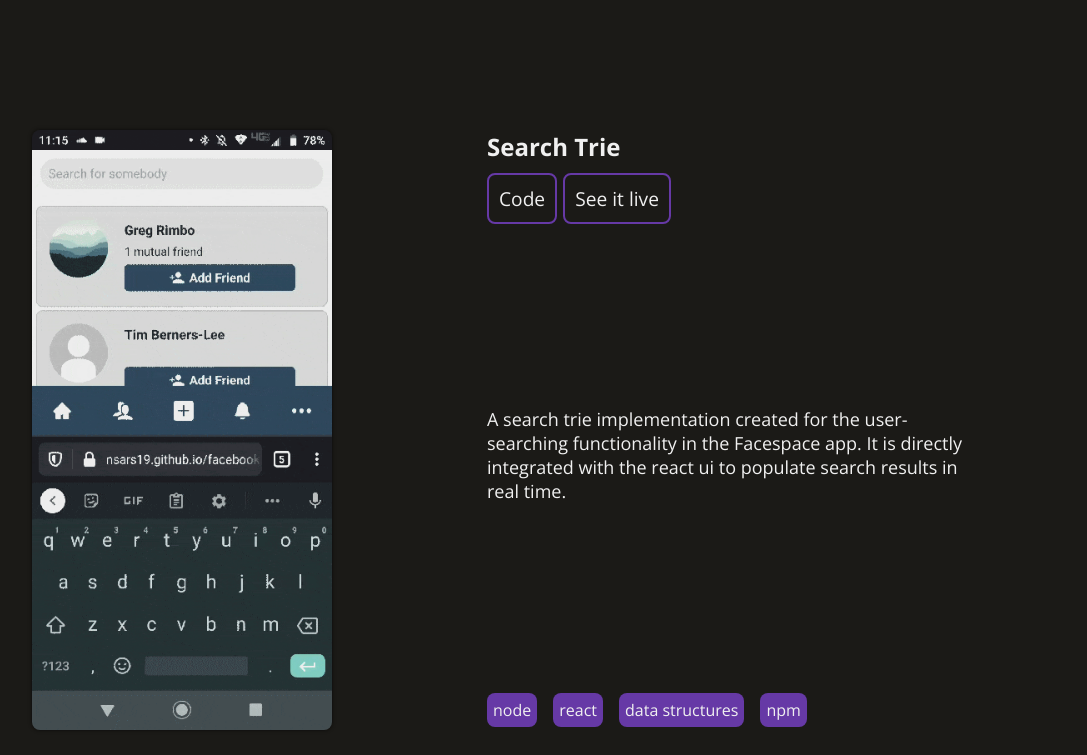
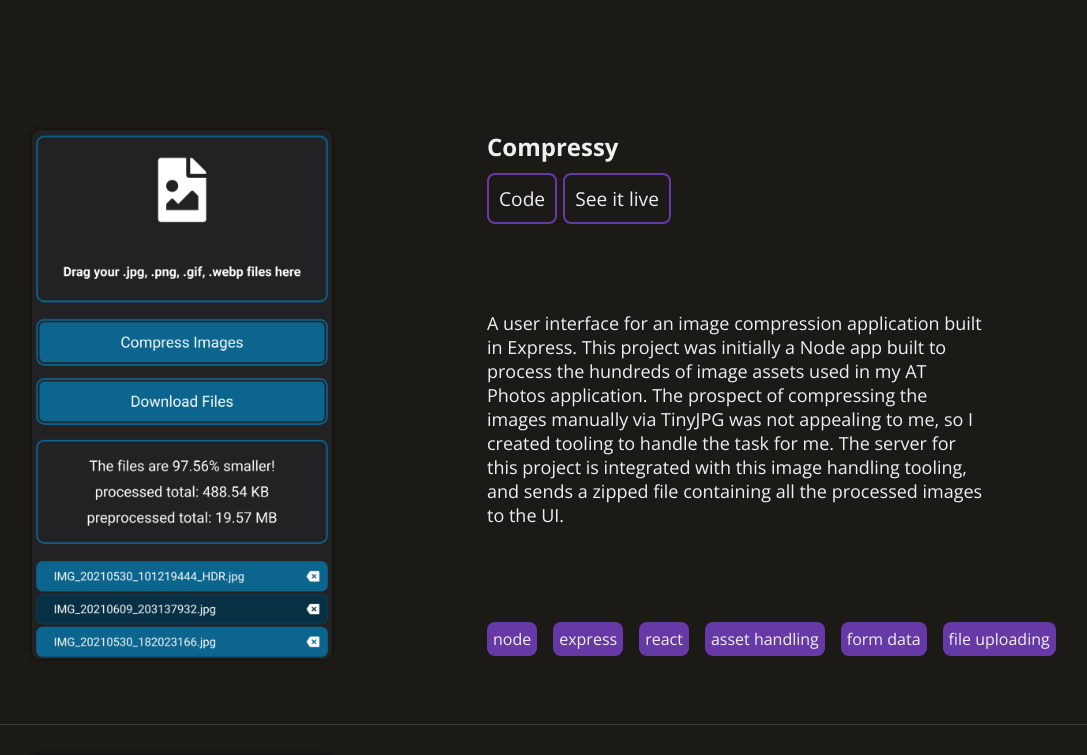
Before and after one commit to nsars19/portfolio, a React (Create React App) app: page / in a window 1280 px wide. Shown: the part 700-1455 px from the top of the page, without its empty margins (153-1240 px from the left). Built offline with nearby package versions, Linux system fonts and the light colour scheme.

Commit message:
add new project

```diff
--- a/src/components/projects/projDetail.js
+++ b/src/components/projects/projDetail.js
@@ -9,8 +9,24 @@ import list from "./assets/list.png";
 import battleship from "./assets/battleship.png";
 import unscrambler from "./assets/unscrambler.png";
 import trie from "./assets/trie.gif";
+import compressy from "./assets/compressy.png";
 
 export const detail = [
+  {
+    title: "Compressy",
+    src: compressy,
+    desc: "A user interface for an image compression application built in Express. This project was initially a Node app built to process the hundreds of image assets used in my AT Photos application. The prospect of compressing the images manually via TinyJPG was not appealing to me, so I created tooling to handle the task for me. The server for this project is integrated with this image handling tooling, and sends a zipped file containing all the processed images to the UI.",
+    tags: [
+      "node",
+      "express",
+      "react",
+      "asset handling",
+      "form data",
+      "file uploading",
+    ],
+    code: "https://github.com/nsars19/shrinkifier-ui",
+    live: "https://nsars19.github.io/shrinkifier-ui/",
+  },
   {
     title: "Search Trie",
     src: trie,
```
Also changed, not shown: src/components/projects/assets/compressy.png (added).
